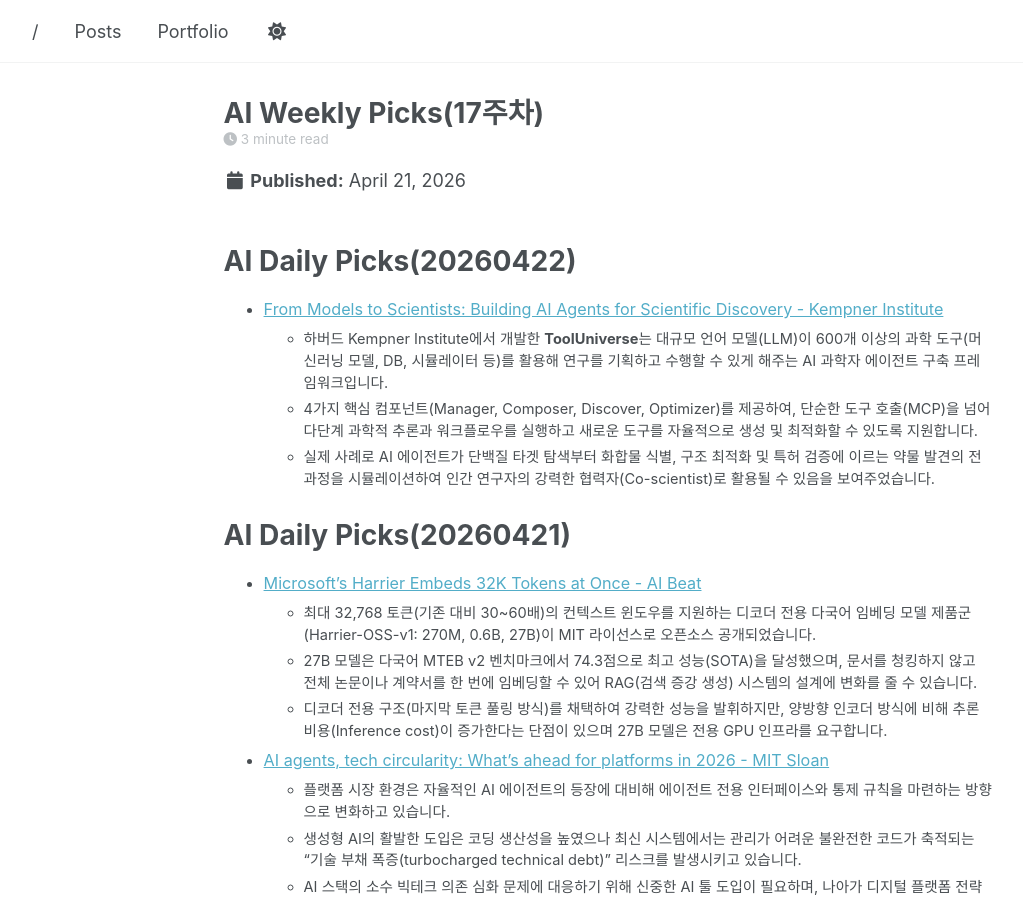
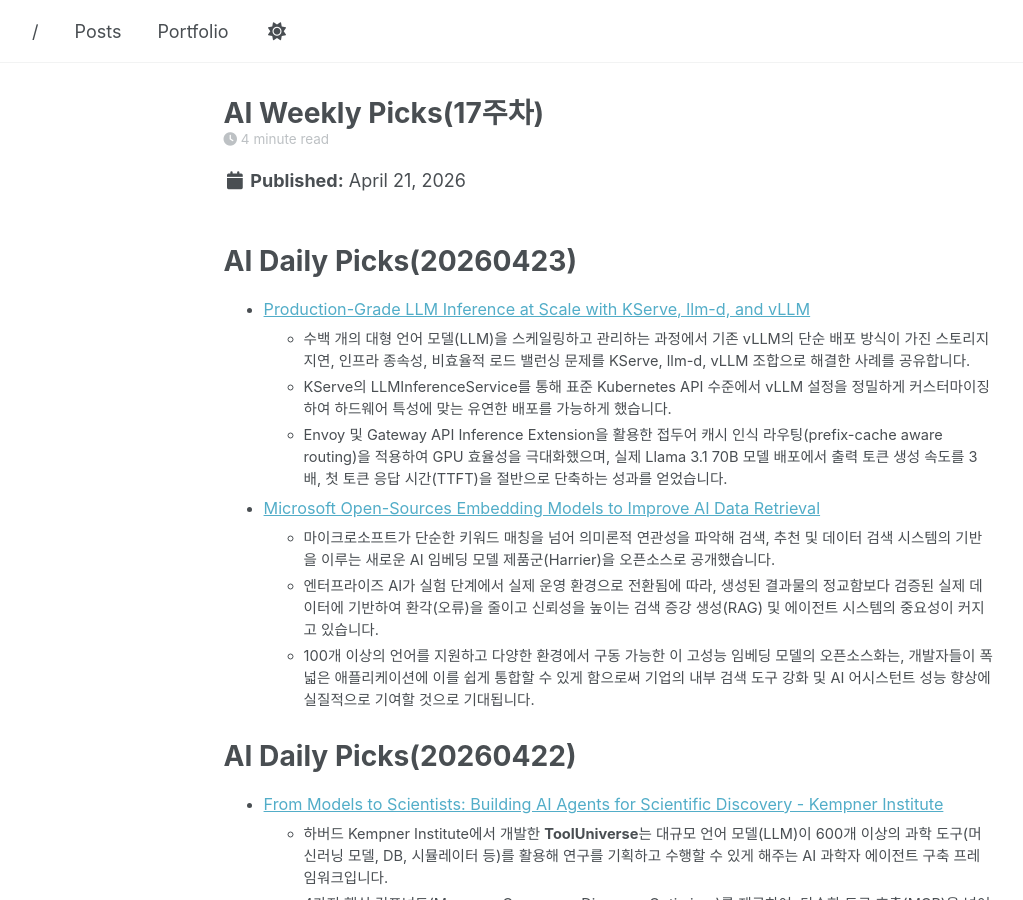
Before and after one commit to parameterfreak/parameterfreak.github.io, a Jekyll site: the page built from _posts/2026-04-21-ai-weekly-picks.md, in a window 1280 px wide and 900 px high. Shown: the whole window, without its empty margins (58-1081 px from the left). Built offline with Jekyll 4.4.1, drawn with Linux system fonts in a browser that asks for light colours; a script that is not in the unit is left out.

Commit message:
Add AI Daily Picks for April 23 and update content

```diff
--- a/_posts/2026-04-21-ai-weekly-picks.md
+++ b/_posts/2026-04-21-ai-weekly-picks.md
@@ -9,6 +9,19 @@
   - News
   - Reference
 ---
+
+# AI Daily Picks(20260423)
+
+* [Production-Grade LLM Inference at Scale with KServe, llm-d, and vLLM](https://llm-d.ai/blog/production-grade-llm-inference-at-scale-kserve-llm-d-vllm)
+  * 수백 개의 대형 언어 모델(LLM)을 스케일링하고 관리하는 과정에서 기존 vLLM의 단순 배포 방식이 가진 스토리지 지연, 인프라 종속성, 비효율적 로드 밸런싱 문제를 KServe, llm-d, vLLM 조합으로 해결한 사례를 공유합니다.
+  * KServe의 LLMInferenceService를 통해 표준 Kubernetes API 수준에서 vLLM 설정을 정밀하게 커스터마이징하여 하드웨어 특성에 맞는 유연한 배포를 가능하게 했습니다.
+  * Envoy 및 Gateway API Inference Extension을 활용한 접두어 캐시 인식 라우팅(prefix-cache aware routing)을 적용하여 GPU 효율성을 극대화했으며, 실제 Llama 3.1 70B 모델 배포에서 출력 토큰 생성 속도를 3배, 첫 토큰 응답 시간(TTFT)을 절반으로 단축하는 성과를 얻었습니다.
+
+* [Microsoft Open-Sources Embedding Models to Improve AI Data Retrieval](https://pureai.com/articles/2026/04/09/microsoft-open-sources-embedding-models-to-improve-ai-data-retrieval.aspx)
+  * 마이크로소프트가 단순한 키워드 매칭을 넘어 의미론적 연관성을 파악해 검색, 추천 및 데이터 검색 시스템의 기반을 이루는 새로운 AI 임베딩 모델 제품군(Harrier)을 오픈소스로 공개했습니다.
+  * 엔터프라이즈 AI가 실험 단계에서 실제 운영 환경으로 전환됨에 따라, 생성된 결과물의 정교함보다 검증된 실제 데이터에 기반하여 환각(오류)을 줄이고 신뢰성을 높이는 검색 증강 생성(RAG) 및 에이전트 시스템의 중요성이 커지고 있습니다.
+  * 100개 이상의 언어를 지원하고 다양한 환경에서 구동 가능한 이 고성능 임베딩 모델의 오픈소스화는, 개발자들이 폭넓은 애플리케이션에 이를 쉽게 통합할 수 있게 함으로써 기업의 내부 검색 도구 강화 및 AI 어시스턴트 성능 향상에 실질적으로 기여할 것으로 기대됩니다.
+
 
 # AI Daily Picks(20260422)
 
```
